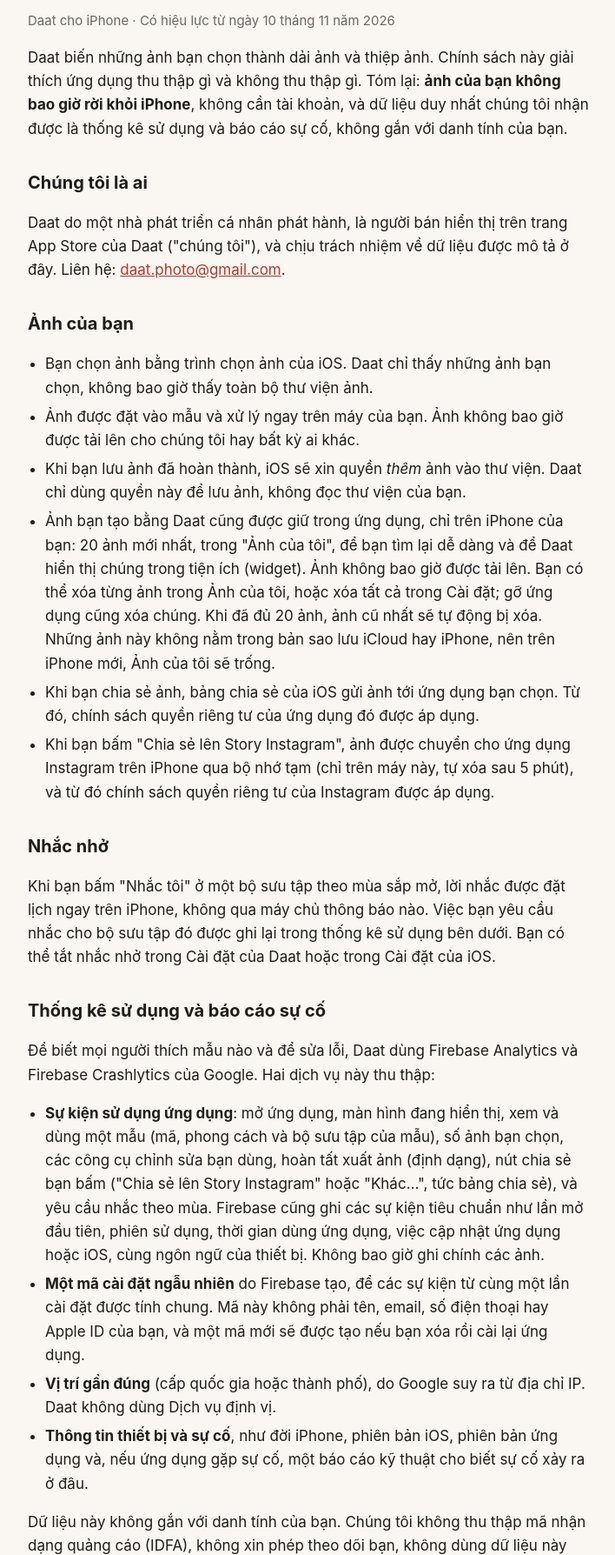
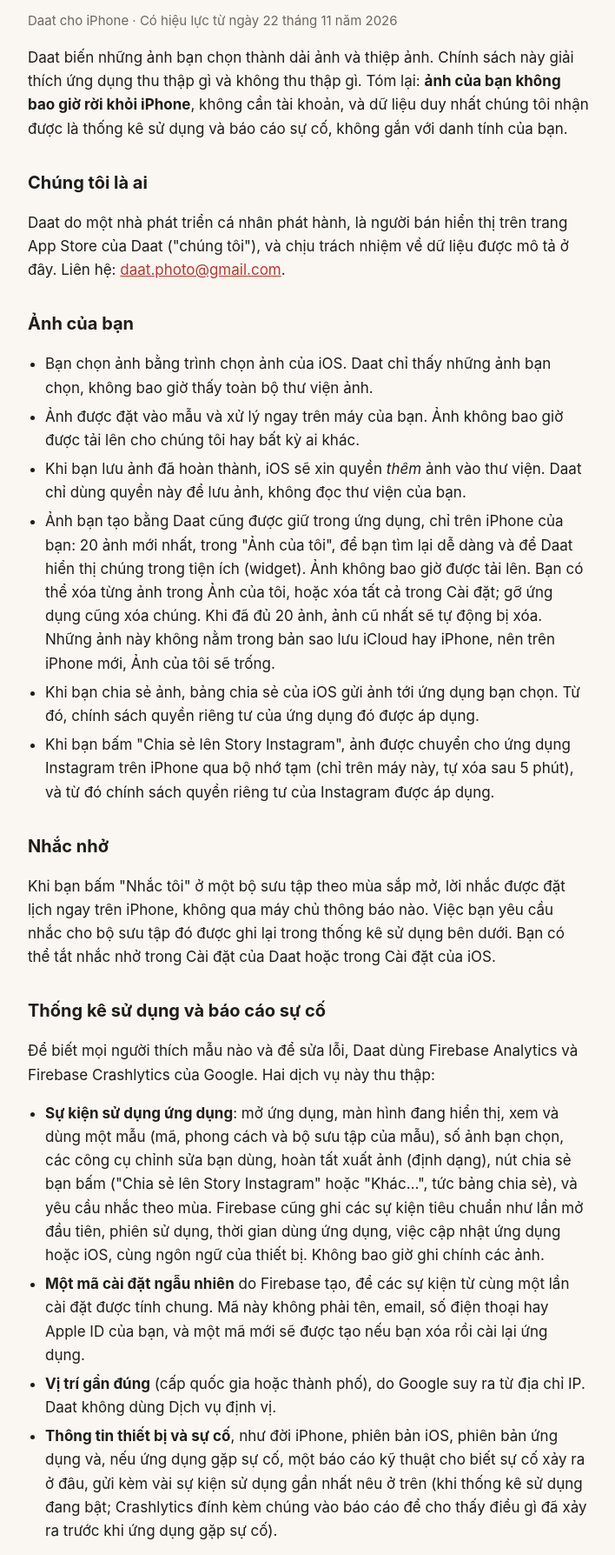
Before and after one commit to datnt0207/daat-legal, a plain HTML site: page vi/privacy.html in a window 1280 px wide. Shown: the part 125-1913 px from the top of the page at 87% size, without its empty margins (284-992 px from the left). Drawn offline with Linux system fonts and the light colour scheme.

Commit message:
docs: privacy policy: crash reports sent with recent usage events; effective 22 November 2026

```diff
--- a/vi/privacy.html
+++ b/vi/privacy.html
@@ -10,7 +10,7 @@
 <main>
 <p class="meta"><a href="../privacy.html" hreflang="en">English</a></p>
 <h1>Chính sách quyền riêng tư</h1>
-<p class="meta">Daat cho iPhone · Có hiệu lực từ ngày 10 tháng 11 năm 2026</p>
+<p class="meta">Daat cho iPhone · Có hiệu lực từ ngày 22 tháng 11 năm 2026</p>
 
 <p>Daat biến những ảnh bạn chọn thành dải ảnh và thiệp ảnh. Chính sách này giải thích ứng dụng thu thập gì và không
 thu thập gì. Tóm lại: <strong>ảnh của bạn không bao giờ rời khỏi iPhone</strong>, không cần tài khoản, và dữ liệu
@@ -59,7 +59,8 @@ cài lại ứng dụng.</li>
 <li><strong>Vị trí gần đúng</strong> (cấp quốc gia hoặc thành phố), do Google suy ra từ địa chỉ IP. Daat không dùng
 Dịch vụ định vị.</li>
 <li><strong>Thông tin thiết bị và sự cố</strong>, như đời iPhone, phiên bản iOS, phiên bản ứng dụng và, nếu ứng dụng
-gặp sự cố, một báo cáo kỹ thuật cho biết sự cố xảy ra ở đâu.</li>
+gặp sự cố, một báo cáo kỹ thuật cho biết sự cố xảy ra ở đâu, gửi kèm vài sự kiện sử dụng gần nhất nêu ở trên
+(khi thống kê sử dụng đang bật; Crashlytics đính kèm chúng vào báo cáo để cho thấy điều gì đã xảy ra trước khi ứng dụng gặp sự cố).</li>
 </ul>
 <p>Dữ liệu này không gắn với danh tính của bạn. Chúng tôi không thu thập mã nhận dạng quảng cáo (IDFA), không xin
 phép theo dõi bạn, không dùng dữ liệu này cho quảng cáo và không chia sẻ cho bên môi giới dữ liệu. Chúng tôi không
```
Also changed, not shown: privacy.html (+3 -2 lines).
